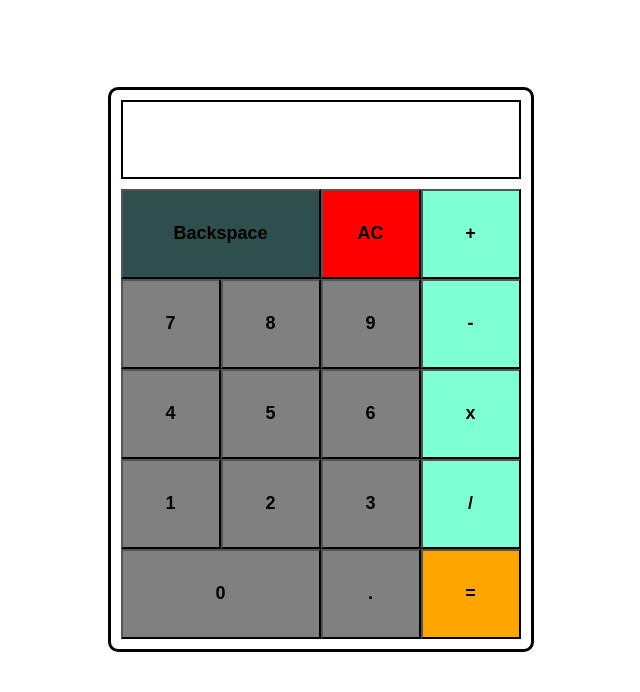
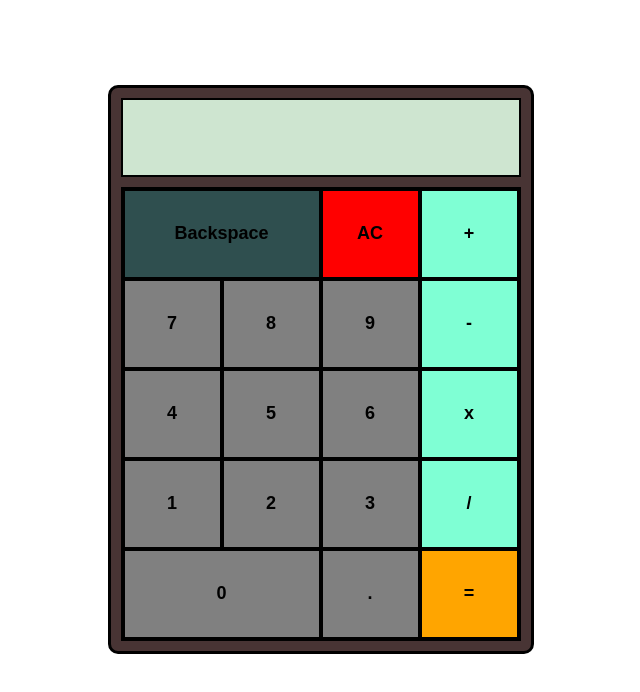
Before and after one commit to rakuzo/Calculator, a plain HTML site: page index.html in a window 1280 px wide. Shown: the whole page, without its empty margins (265-905 px from the left). Drawn offline with Linux system fonts and the light colour scheme.

Commit message:
Change calculator color

```diff
--- a/style.css
+++ b/style.css
@@ -13,6 +13,7 @@ body {
 #calculator {
     border: 3px solid black;
     border-radius: 10px;
+    background-color: #483434;
     width: 400px;
     padding: 10px;
     height: fit-content;
@@ -20,6 +21,7 @@ body {
 
 #upperframe {
     border : 2px solid black;
+    background-color: #CEE5D0;
     padding: 5px;
     margin-bottom: 10px;
     height: 65px;
@@ -41,6 +43,7 @@ body {
 #buttonplace {
     display: flex;
     justify-content: space-around;
+    border: 2px solid black;
 }
 
 #numbers,
@@ -71,6 +74,7 @@ button {
     flex: 1 0 auto;
     height: 90px;
     width: 85px;
+    border: 2px solid black;
     font-weight: bold;
     font-size: large;
 }
```
